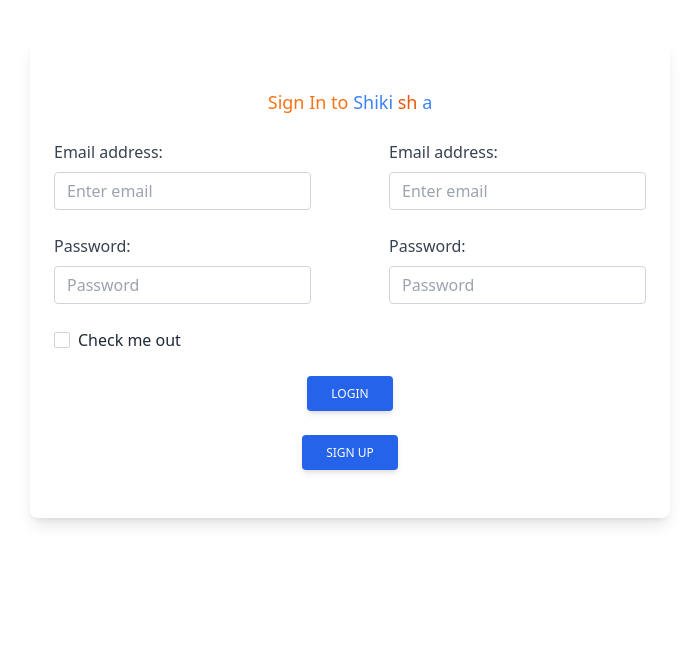
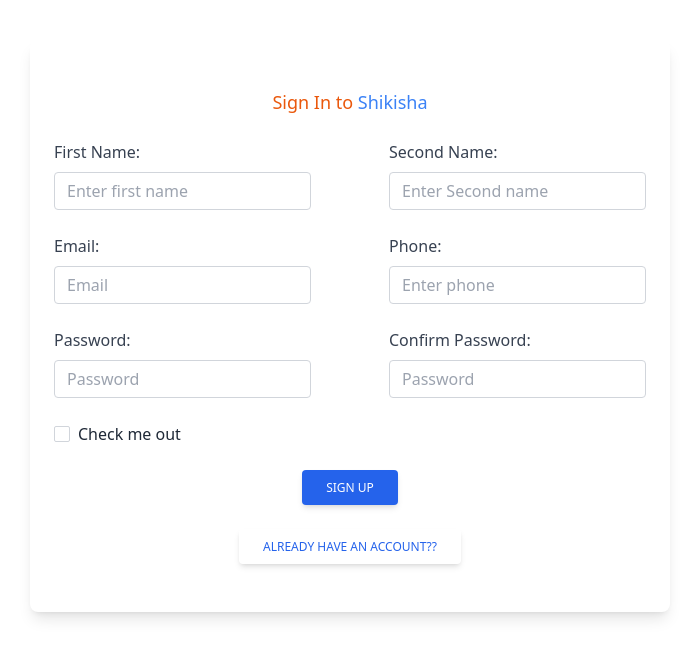
Before and after one commit to Brian-mula/shikishaweb, a Nuxt app: page /register in a window 1280 px wide. Shown: the top 658 px of the page, without its empty margins (290-989 px from the left). Built offline with nearby package versions, Linux system fonts and the light colour scheme.

Commit message:
sign up functionality

```diff
--- a/composables/auth.js
+++ b/composables/auth.js
@@ -2,6 +2,8 @@
 import {
     createUserWithEmailAndPassword, getAuth, onAuthStateChanged, signInWithEmailAndPassword, signOut
 } from "firebase/auth";
+import { addDoc, collection, getFirestore } from "firebase/firestore";
+
 
 export const signIn = async (email, password) => {
   const auth = getAuth();
@@ -9,9 +11,22 @@
   return cred;
 };
 
-export const signUp = async (email, password) => {
+export const signUp = async (email, password,firstName,lastName,phone) => {
+    const db=getFirestore()
   const auth = getAuth();
   const cred = await createUserWithEmailAndPassword(auth, email, password);
+    try{
+        const docRef=await addDoc(collection,(db,"users"),{
+            firstName:firstName,
+            lastName:lastName,
+            phone:phone,
+            email:email
+        })
+        console.log("Document written with ID: ", docRef.id);
+
+    }catch(e){
+        console.log(e)
+    }
   return cred;
 };
 
--- a/pages/register.vue
+++ b/pages/register.vue
@@ -3,7 +3,7 @@
        <div class="w-1/2 ml-auto mr-auto mt-10">
         <div class="block p-6 rounded-lg shadow-lg bg-white w-full">
             <div class="flex justify-center items-center my-6">
-              <h3 class="text-lg text-orange-500">Sign In to <span class="text-blue-500">Shiki <span class="text-orange-600 px-0 mx-0">sh</span> a</span></h3>
+              <h3 class="text-lg text-orange-600">Sign In to <span class="text-blue-500">Shikisha</span></h3>
             </div>
             <form>
              <div class="flex justify-between items-center">
@@ -12,19 +12,69 @@
                         <label
                           for="exampleInputEmail1"
                           class="form-label inline-block mb-2 text-gray-700"
-                          >Email address:</label
+                          >First Name:</label
+                        >
+                        <input
+                        v-model="first_name"
+                          type="text"
+                          class="form-control block w-full px-3 py-1.5 text-base font-normal text-gray-700 bg-white bg-clip-padding border border-solid border-gray-300 rounded transition ease-in-out m-0 focus:text-gray-700 focus:bg-white focus:border-blue-600 focus:outline-none"
+                          placeholder="Enter first name"
+                        />
+                        <p v-if="firstNameError" class="text-red-600">First Name is required</p>
+                      </div>
+                      <div class="form-group mb-6">
+                        <label
+                          for="exampleInputPassword1"
+                          class="form-label inline-block mb-2 text-gray-700"
+                          >Email:</label
                         >
                         <input
                         v-model="email"
                           type="email"
                           class="form-control block w-full px-3 py-1.5 text-base font-normal text-gray-700 bg-white bg-clip-padding border border-solid border-gray-300 rounded transition ease-in-out m-0 focus:text-gray-700 focus:bg-white focus:border-blue-600 focus:outline-none"
-                          id="exampleInputEmail1"
-                          aria-describedby="emailHelp"
-                          placeholder="Enter email"
+
+                          placeholder="Email"
                         />
                         <p v-if="emailError" class="text-red-600">Email is required</p>
                       </div>
+                </div>
+                <div>
+                    <div class="form-group mb-6">
+                        <label
+                          for="exampleInputEmail1"
+                          class="form-label inline-block mb-2 text-gray-700"
+                          >Second Name:</label
+                        >
+                        <input
+                        v-model="second_name"
+                          type="text"
+                          class="form-control block w-full px-3 py-1.5 text-base font-normal text-gray-700 bg-white bg-clip-padding border border-solid border-gray-300 rounded transition ease-in-out m-0 focus:text-gray-700 focus:bg-white focus:border-blue-600 focus:outline-none"
+
+
+                          placeholder="Enter Second name"
+                        />
+                        <p v-if="seconNameError" class="text-red-600">Second name is required</p>
+                      </div>
                       <div class="form-group mb-6">
+                        <label
+                          for="exampleInputPassword1"
+                          class="form-label inline-block mb-2 text-gray-700"
+                          >Phone:</label
+                        >
+                        <input
+                        v-model="phone"
+                          type="tel"
+                          class="form-control block w-full px-3 py-1.5 text-base font-normal text-gray-700 bg-white bg-clip-padding border border-solid border-gray-300 rounded transition ease-in-out m-0 focus:text-gray-700 focus:bg-white focus:border-blue-600 focus:outline-none"
+
+                          placeholder="Enter phone"
+                        />
+                        <p v-if="phoneError" class="text-red-600">Phone is required</p>
+                      </div>
+                </div>
+
+             </div>
+             <div class="flex justify-between items-center">
+                   <div class="form-group mb-6">
                         <label
                           for="exampleInputPassword1"
                           class="form-label inline-block mb-2 text-gray-700"
@@ -39,41 +89,23 @@
                         />
                         <p v-if="passwordError" class="text-red-600">Password is required</p>
                       </div>
-                </div>
-                <div>
-                    <div class="form-group mb-6">
-                        <label
-                          for="exampleInputEmail1"
-                          class="form-label inline-block mb-2 text-gray-700"
-                          >Email address:</label
-                        >
-                        <input
-                        v-model="email"
-                          type="email"
-                          class="form-control block w-full px-3 py-1.5 text-base font-normal text-gray-700 bg-white bg-clip-padding border border-solid border-gray-300 rounded transition ease-in-out m-0 focus:text-gray-700 focus:bg-white focus:border-blue-600 focus:outline-none"
-                          id="exampleInputEmail1"
-                          aria-describedby="emailHelp"
-                          placeholder="Enter email"
-                        />
-                        <p v-if="emailError" class="text-red-600">Email is required</p>
-                      </div>
-                      <div class="form-group mb-6">
+                       <div class="form-group mb-6">
                         <label
                           for="exampleInputPassword1"
                           class="form-label inline-block mb-2 text-gray-700"
-                          >Password:</label
+                          >Confirm Password:</label
                         >
                         <input
-                        v-model="password"
+                        v-model="conPass"
                           type="password"
                           class="form-control block w-full px-3 py-1.5 text-base font-normal text-gray-700 bg-white bg-clip-padding border border-solid border-gray-300 rounded transition ease-in-out m-0 focus:text-gray-700 focus:bg-white focus:border-blue-600 focus:outline-none"
                           id="exampleInputPassword1"
                           placeholder="Password"
                         />
-                        <p v-if="passwordError" class="text-red-600">Password is required</p>
+                        <p v-if="confPassError" class="text-red-600">Password is required</p>
                       </div>
                 </div>
-             </div>
+                <p v-if="passwordsError" class="text-red-600">The passwords don not match, please review</p>
               <div class="form-group form-check mb-6">
                 <input
                   type="checkbox"
@@ -88,21 +120,20 @@
               </div>
              <div class="flex justify-center items-center">
               <button
-              @click="handleLogin"
+              @click="handleSignUp"
               type="button"
               class="px-6 py-2.5 bg-blue-600 text-white font-medium text-xs leading-tight uppercase rounded shadow-md hover:bg-blue-700 hover:shadow-lg focus:bg-blue-700 focus:shadow-lg focus:outline-none focus:ring-0 active:bg-blue-800 active:shadow-lg transition duration-150 ease-in-out"
             >
-              Login
+              Sign Up
             </button>
              </div>
             </form>
             <div class="flex justify-center items-center py-6">
-              <nuxt-link to="/register"
+              <nuxt-link to="/login"
 
-              type="button"
-              class="px-6 py-2.5 bg-blue-600 text-white font-medium text-xs leading-tight uppercase rounded shadow-md hover:bg-blue-700 hover:shadow-lg focus:bg-blue-700 focus:shadow-lg focus:outline-none focus:ring-0 active:bg-blue-800 active:shadow-lg transition duration-150 ease-in-out"
+              class="px-6 py-2.5  text-blue-600 font-medium text-xs leading-tight uppercase rounded shadow-md hover:bg-blue-700 hover:shadow-lg focus:bg-blue-700 focus:shadow-lg focus:outline-none focus:ring-0 active:bg-blue-800 active:shadow-lg transition duration-150 ease-in-out"
             >
-              Sign up
+              Already Have an Account??
             </nuxt-link>
             </div>
           </div>
@@ -114,6 +145,59 @@
 definePageMeta({
     layout:"loginlay"
 })
+const first_name=ref(null)
+const second_name=ref(null)
+const email=ref(null)
+const phone=ref(null)
+const password=ref(null)
+const conPass=ref(null)
+const firstNameError=ref(false)
+const emailError=ref(false)
+const seconNameError=ref(false)
+const phoneError=ref(false)
+const passwordError=ref(false)
+const confPassError=ref(false)
+const passwordsError=ref(false)
+
+const handleSignUp=async()=>{
+  if(first_name.value && second_name.value && email.value && phone.value && password.value && conPass.value){
+    firstNameError.value=false
+    seconNameError.value=false
+    emailError.value=false
+    passwordError.value=false
+    confPassError.value=false
+    phoneError.value=false
+
+    if(conPass.value != password.value){
+      passwordsError.value=true
+    }
+    console.log("Submitted")
+  }else{
+    if(!first_name.value){
+      firstNameError.value=true
+    }
+    if(!second_name.value){
+      seconNameError.value=true
+    }
+    if(!email.value){
+      emailError.value=true
+    }
+    if(!password.value){
+      passwordError.value=true
+    }
+    if(!conPass.value){
+      confPassError.value=true
+    }
+    if(!phone.value){
+      phoneError.value=true
+    }
+  }
+}
+
+
+
+
+
 </script>
 
 <style lang="scss" scoped>
```
